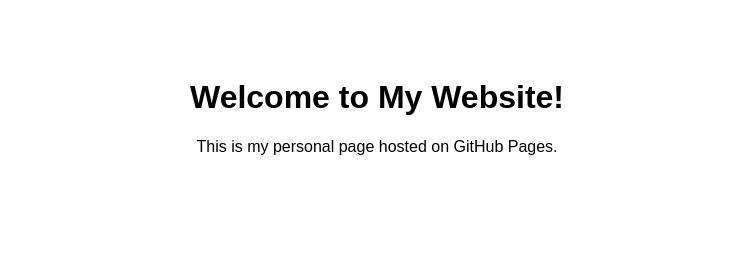
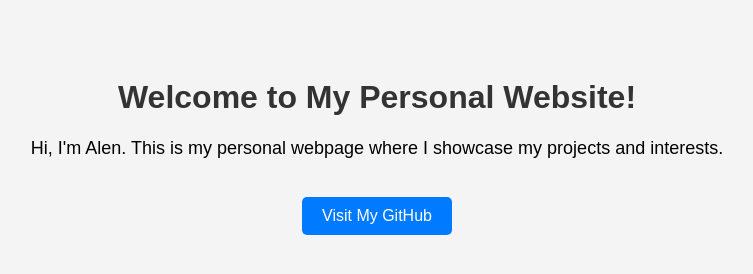
Before and after one commit to Alentj/alentj.github.io, a plain HTML site: page index.html in a window 1280 px wide. Shown: the whole page, without its empty margins (263-1016 px from the left). Drawn offline with Linux system fonts and the light colour scheme.

Commit message:
Update index.html learning git

```diff
--- a/index.html
+++ b/index.html
@@ -3,17 +3,40 @@
 <head>
     <meta charset="UTF-8">
     <meta name="viewport" content="width=device-width, initial-scale=1.0">
-    <title>My Personal Website</title>
+    <title>Alen's Website</title>
     <style>
         body {
             font-family: Arial, sans-serif;
             text-align: center;
+            background-color: #f4f4f4;
             padding: 50px;
+        }
+        h1 {
+            color: #333;
+        }
+        p {
+            font-size: 18px;
+        }
+        a {
+            display: inline-block;
+            margin-top: 20px;
+            padding: 10px 20px;
+            text-decoration: none;
+            background-color: #007bff;
+            color: #fff;
+            border-radius: 5px;
+        }
+        a:hover {
+            background-color: #0056b3;
         }
     </style>
 </head>
 <body>
-    <h1>Welcome to My Website!</h1>
-    <p>This is my personal page hosted on GitHub Pages.</p>
+
+    <h1>Welcome to My Personal Website!</h1>
+    <p>Hi, I'm Alen. This is my personal webpage where I showcase my projects and interests.</p>
+
+    <a href="https://github.com/alentj" target="_blank">Visit My GitHub</a>
+
 </body>
 </html>
```
